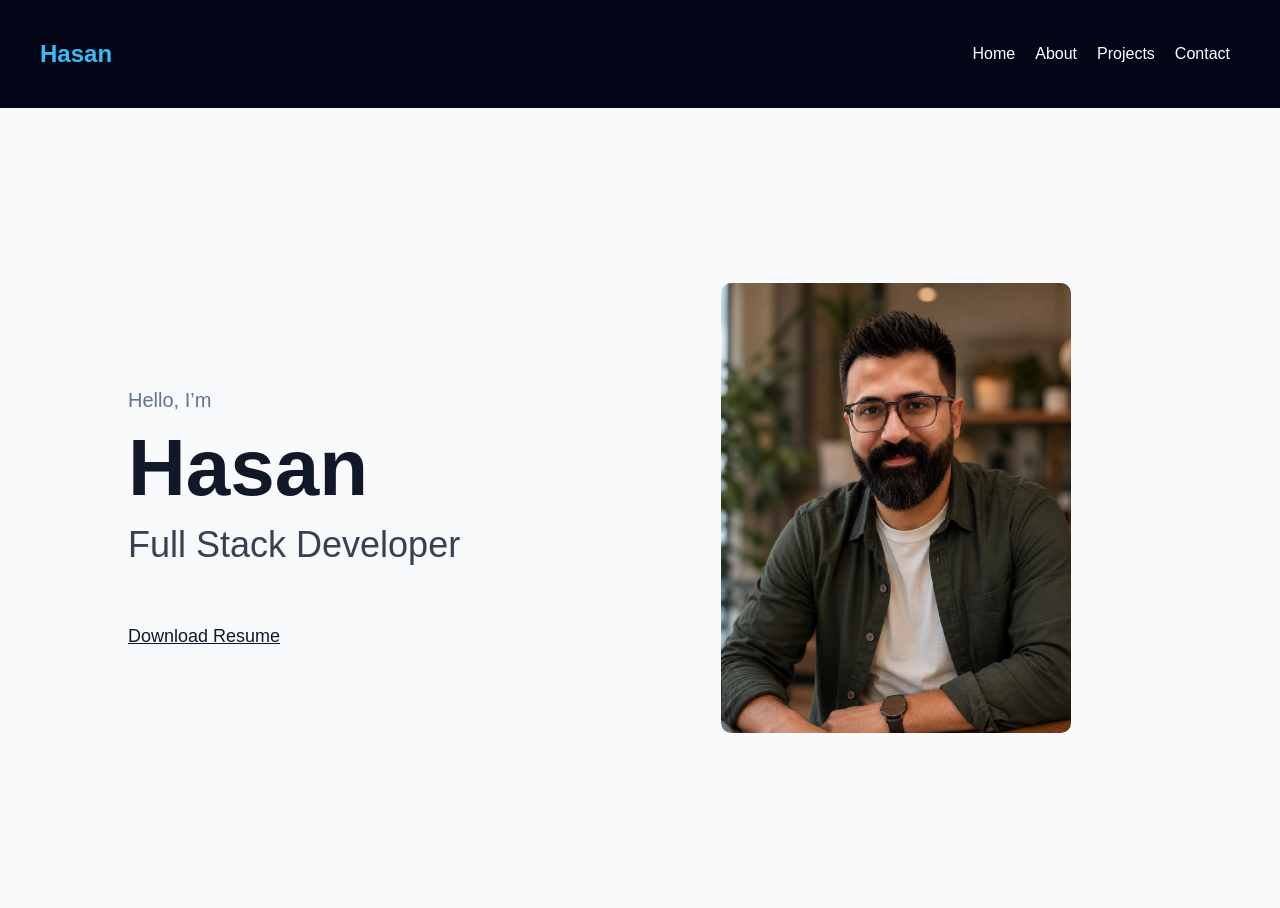
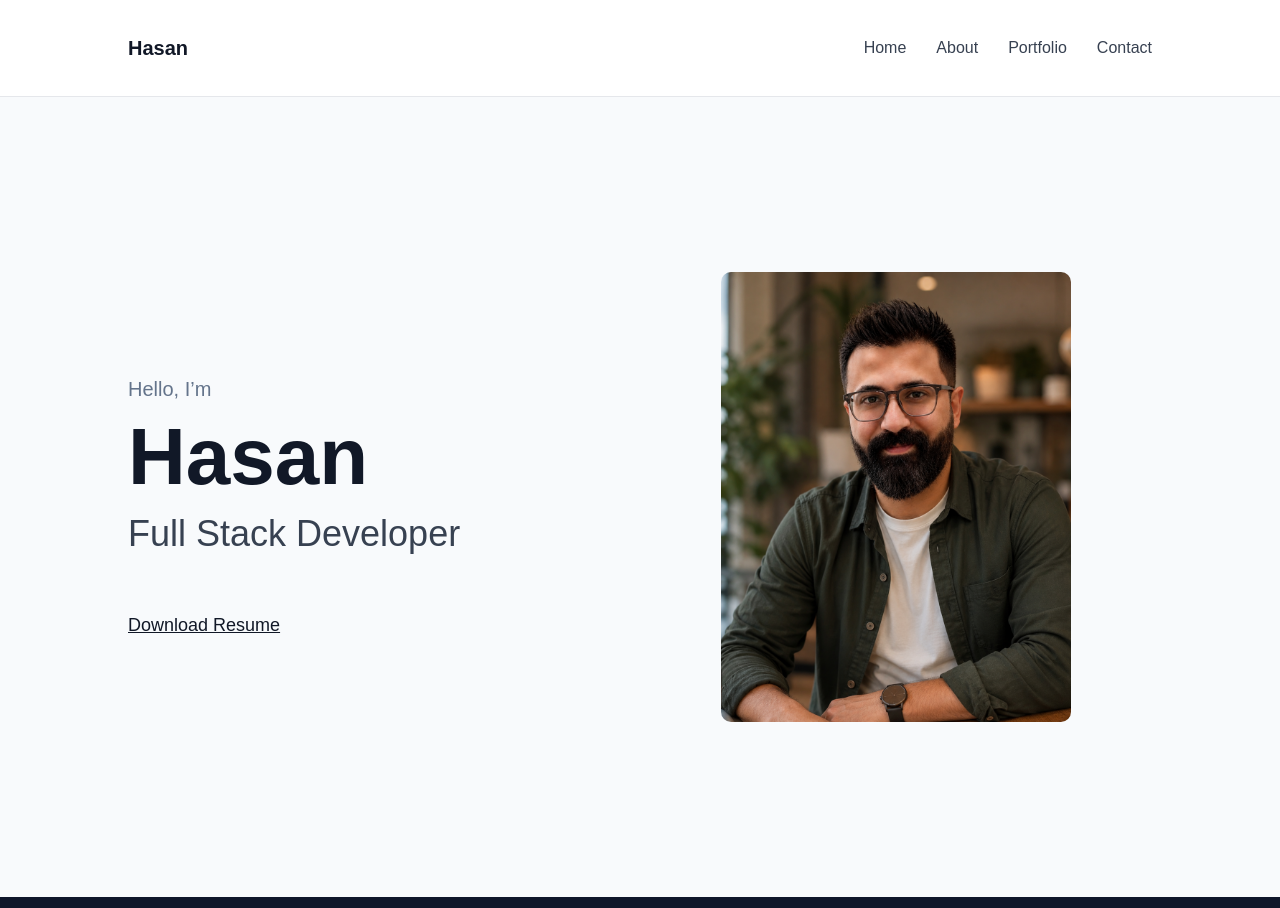
Before and after one commit to Has-has/portfolio, a React app: page / in a window 1280 px wide. Built offline with nearby package versions, Linux system fonts and the light colour scheme; the HTML template or start-up script is replaced by a standard one.

Commit message:
added featured project section

```diff
--- a/src/components/Navbar.jsx
+++ b/src/components/Navbar.jsx
@@ -3,13 +3,15 @@ import { Link } from "react-router-dom";
 function Navbar() {
   return (
     <nav style={styles.nav}>
+      {/* Logo */}
       <h2 style={styles.logo}>Hasan</h2>
 
-      <div>
-        <Link style={styles.link} to="/">Home</Link>
-        <Link style={styles.link} to="/about">About</Link>
-        <Link style={styles.link} to="/projects">Projects</Link>
-        <Link style={styles.link} to="/contact">Contact</Link>
+      {/* Links */}
+      <div style={styles.links}>
+        <Link to="/" style={styles.link}>Home</Link>
+        <Link to="/about" style={styles.link}>About</Link>
+        <Link to="/projects" style={styles.link}>Portfolio</Link>
+        <Link to="/contact" style={styles.link}>Contact</Link>
       </div>
     </nav>
   );
@@ -19,18 +21,32 @@ const styles = {
   nav: {
     display: "flex",
     justifyContent: "space-between",
-    padding: "20px 40px",
-    backgroundColor: "#020617",
     alignItems: "center",
+    padding: "20px 10%",
+    backgroundColor: "#ffffff",
+    borderBottom: "1px solid #e5e7eb",
+    position: "sticky",
+    top: 0,
+    zIndex: 1000,
   },
+
   logo: {
-    color: "#38bdf8",
+    fontWeight: "600",
+    fontSize: "20px",
+    color: "#111827",
   },
+
+  links: {
+    display: "flex",
+    gap: "30px",
+  },
+
   link: {
-    margin: "0 10px",
-    color: "white",
     textDecoration: "none",
-    fontWeight: "500",
+    color: "#374151",
+    fontSize: "16px",
+    fontWeight: "400",
+    transition: "0.2s",
   },
 };
 
--- a/src/index.css
+++ b/src/index.css
@@ -33,3 +33,7 @@ body {
   background-color: #38bdf8;
   color: black;
 }
+
+nav a:hover {
+  color: #000;
+}
```
